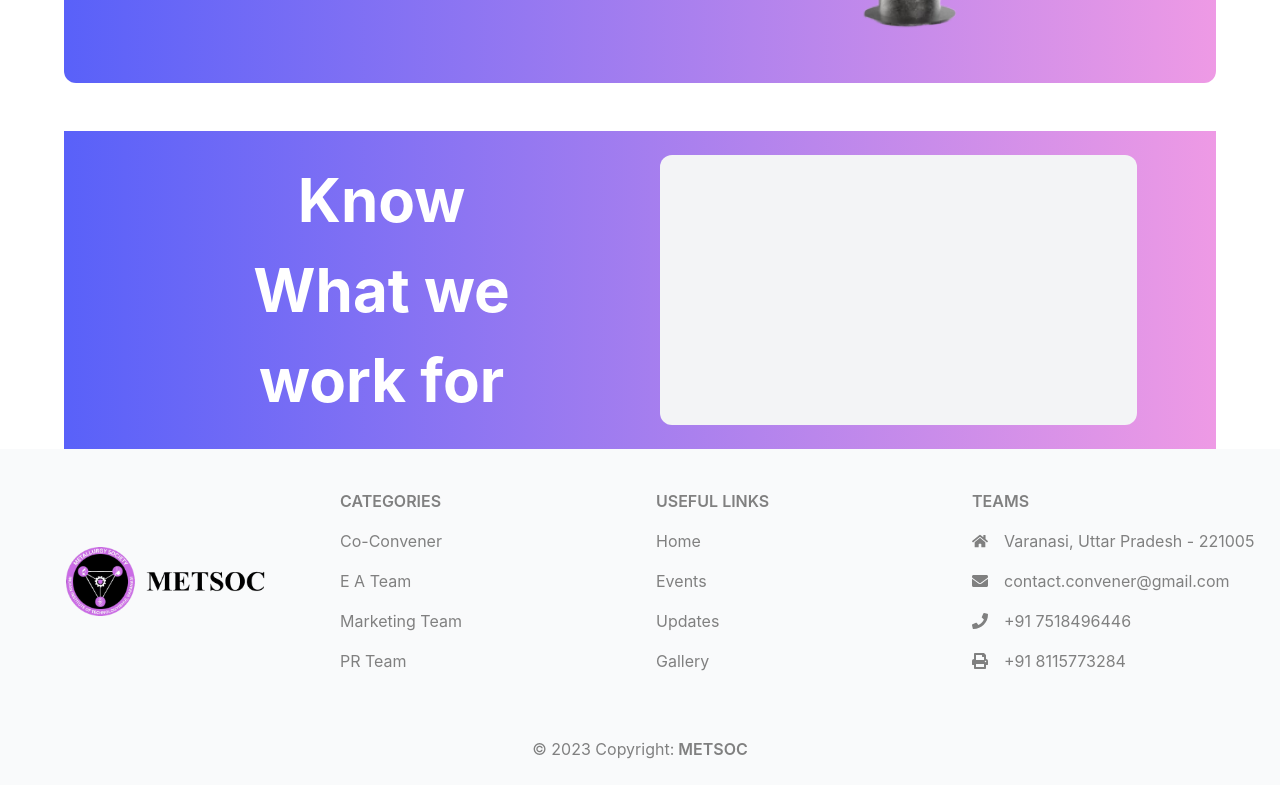
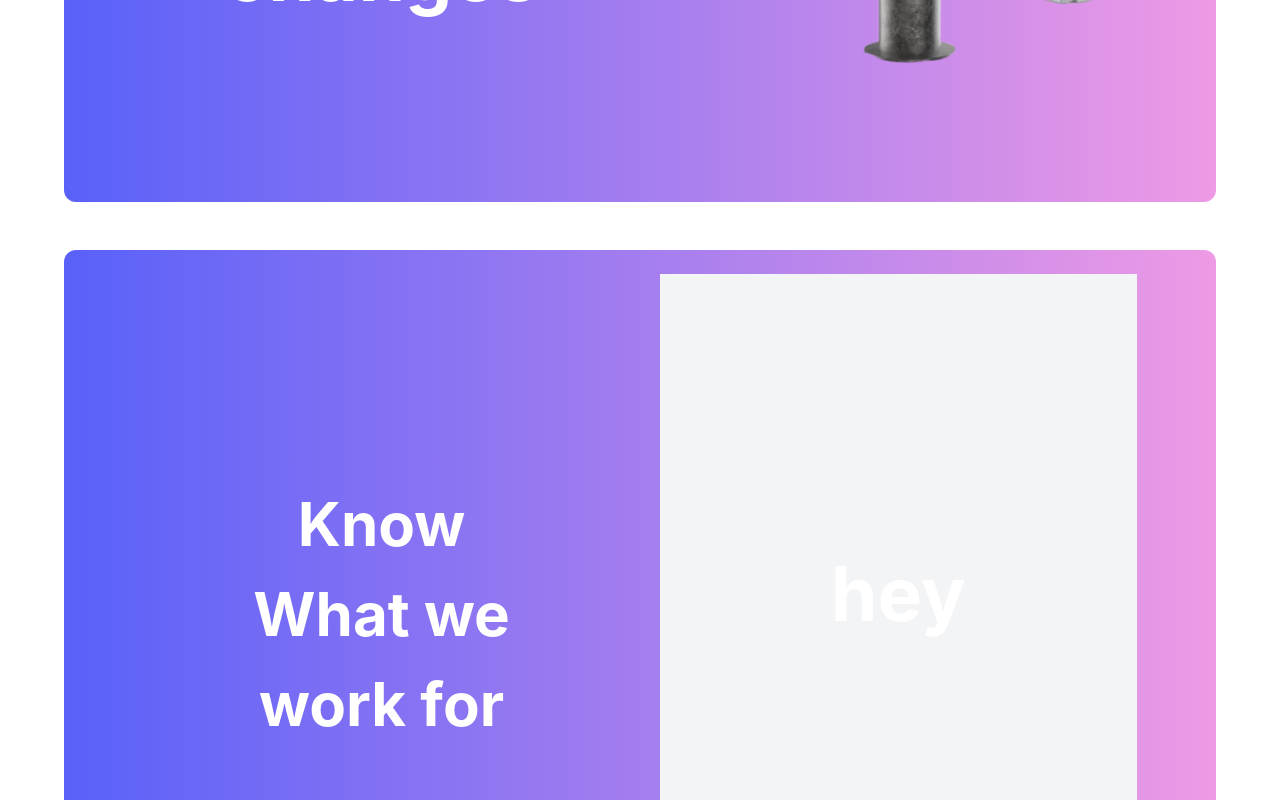
Before and after one commit to bayush-9/metsoc-website, a React (Create React App) app: page / in a window 1280 px wide. Shown: the part 560-1360 px from the top of the page. Built offline with nearby package versions, Linux system fonts and the light colour scheme.

Commit message:
updated styling of home page, event page

```diff
--- a/src/components/Events.js
+++ b/src/components/Events.js
@@ -12,7 +12,7 @@ const Events = () => {
     <>
       <Navbar />
       <section className="py-0 md:py-0 btn w-[90vw] h-full m-auto rounded-xl text-white">
-        <div className="container p-6 mx-auto space-y-8">
+        <div className="container p-6 mx-auto space-y-8 h-[85vh]" >
           <div className="w-[90%] h-full m-auto grid grid-cols-1  gap-x-10 gap-y-8 md:grid-cols-2 ">
             {/* First card */}
             <article className="flex flex-col rounded-xl">
@@ -28,7 +28,7 @@ const Events = () => {
             <article className="flex flex-col rounded-xl">
               <div className="flex flex-col flex-1 p-0 text-center ">
                 <p className="m-auto text-[50px] sm:text-[75px] font-bold">
-                  <img src={robo1} className="m-auto" alt="robot" />
+                  <img src={robo1} className="m-auto h-[82vh]" alt="robot" />
                 </p>
               </div>
             </article>
--- a/src/components/Hero.js
+++ b/src/components/Hero.js
@@ -1,57 +1,57 @@
-import React from 'react'
-import robo from "../assets/robo.png"
+import React from "react";
+import robo from "../assets/robo.png";
 
 const Home = () => {
   return (
     <>
-    <section className="py-0 md:py-0 btn w-[90vw] h-full m-auto rounded-xl text-white mt-12">
-	<div className="container p-6 mx-auto space-y-8">
+      <section className="py-0 md:py-0 btn w-[90vw] h-full m-auto rounded-xl text-white">
+        <div className="container p-6 mx-auto space-y-8 h-[85vh]">
           <div className="w-[90%] h-full m-auto grid grid-cols-1  gap-x-10 gap-y-8 md:grid-cols-2 ">
             {/* First card */}
             <article className="flex flex-col rounded-xl">
-
               <div className="flex flex-col flex-1 p-0 text-center ">
-				<p className='m-auto text-[50px] sm:text-[75px] font-bold'>We aspire <br/> to bring <br/>changes</p>
+                <p className="m-auto text-[50px] sm:text-[75px] font-bold">
+                  We aspire <br /> to bring <br />
+                  changes
+                </p>
               </div>
             </article>
             <article className="flex flex-col rounded-xl">
               <div className="flex flex-col flex-1 p-0 text-center ">
-				<p className='m-auto text-[50px] sm:text-[75px] font-bold'>
-        <img src={robo} className='m-auto' alt='robot'/>
+                <p className="m-auto text-[50px] sm:text-[75px] font-bold">
+                  <img src={robo} className="m-auto" alt="robot" />
                 </p>
               </div>
             </article>
-
-
           </div>
         </div>
       </section>
       {/* what we offer */}
-<section className="py-0 md:py-0 btn w-[90vw] h-full m-auto text-white mt-12">
+      <section className="py-0 md:py-0 btn w-[90vw] h-[85vh] m-auto text-white mt-12 rounded-xl">
         <div className="container p-6 mx-auto space-y-8">
-		<div className="w-[90%] h-full m-auto grid grid-cols-1  gap-x-10 gap-y-8 md:grid-cols-2 ">
+          <div className="w-[90%] h-[85vh] m-auto grid grid-cols-1  gap-x-10 gap-y-8 md:grid-cols-2 ">
             {/* First card */}
-			<article className="flex flex-col rounded-xl">
-
-				<div className="flex flex-col flex-1 p-0 text-center ">
-				<p className='m-auto text-[40px] sm:text-[60px] font-bold'>Know <br/> What we<br/>work for</p>
-				</div>
-			</article>
-			<article className="flex flex-col  bg-darkwhite2 rounded-xl">
-      <div className="flex flex-col flex-1 p-0 text-center ">
-				<p className='m-auto text-[50px] sm:text-[75px] font-bold'>
-
+            <article className="flex flex-col rounded-xl h-[85vh]">
+              <div className="flex flex-col flex-1 p-0 text-center h-[85vh]">
+                <p className="m-auto text-[40px] sm:text-[60px] font-bold">
+                  Know <br /> What we
+                  <br />
+                  work for
                 </p>
               </div>
             </article>
-
-
+            <article className="h-[80vh] flex flex-col  bg-darkwhite2">
+              <div className="flex flex-col flex-1 p-0 text-center ">
+                <p className="m-auto text-[50px] sm:text-[75px] font-bold">
+                  hey
+                </p>
+              </div>
+            </article>
           </div>
         </div>
       </section>
     </>
+  );
+};
 
-  )
-}
-
-export default Home
+export default Home;
--- a/src/components/Teams.js
+++ b/src/components/Teams.js
@@ -82,23 +82,23 @@ const Teams = () => {
 	return (
 		<>
 			<Navbar />
-			<section className="py-0 md:py-0 btn w-[90vw] h-full m-auto rounded-xl text-white">
+			<section className="py-0 md:py-0 btn w-[90vw] h-[85vh] m-auto rounded-xl text-white">
 				<div className="container p-6 mx-auto space-y-8">
-					<div className="w-[90%] h-full m-auto grid grid-cols-1 gap-x-10 gap-y-8 md:grid-cols-2">
+					<div className="w-[90%] h-[85vh] m-auto grid grid-cols-1 gap-x-10 gap-y-8 md:grid-cols-2">
 						{/* First card */}
 						<article className="flex flex-col rounded-xl">
 							<div className="flex flex-col flex-1 p-0 text-center">
 								<p className="m-auto text-[50px] sm:text-[75px] font-bold">
 									Meet
 									<br />
-									Our Team
+									<p className="m-auto text-[65px] sm:text-[85px] font-bold">Our Team</p>
 								</p>
 							</div>
 						</article>
 						<article className="flex flex-col rounded-xl">
 							<div className="flex flex-col flex-1 p-0 text-center ">
 								<p className="m-auto text-[50px] sm:text-[75px] font-bold">
-									<img src={teams} className="m-auto" alt="robot" />
+									<img src={teams} className="m-auto w-[85vh] h-auto " alt="robot" />
 								</p>
 							</div>
 						</article>
```
Lines whose indentation alone changed are shown as unchanged.
